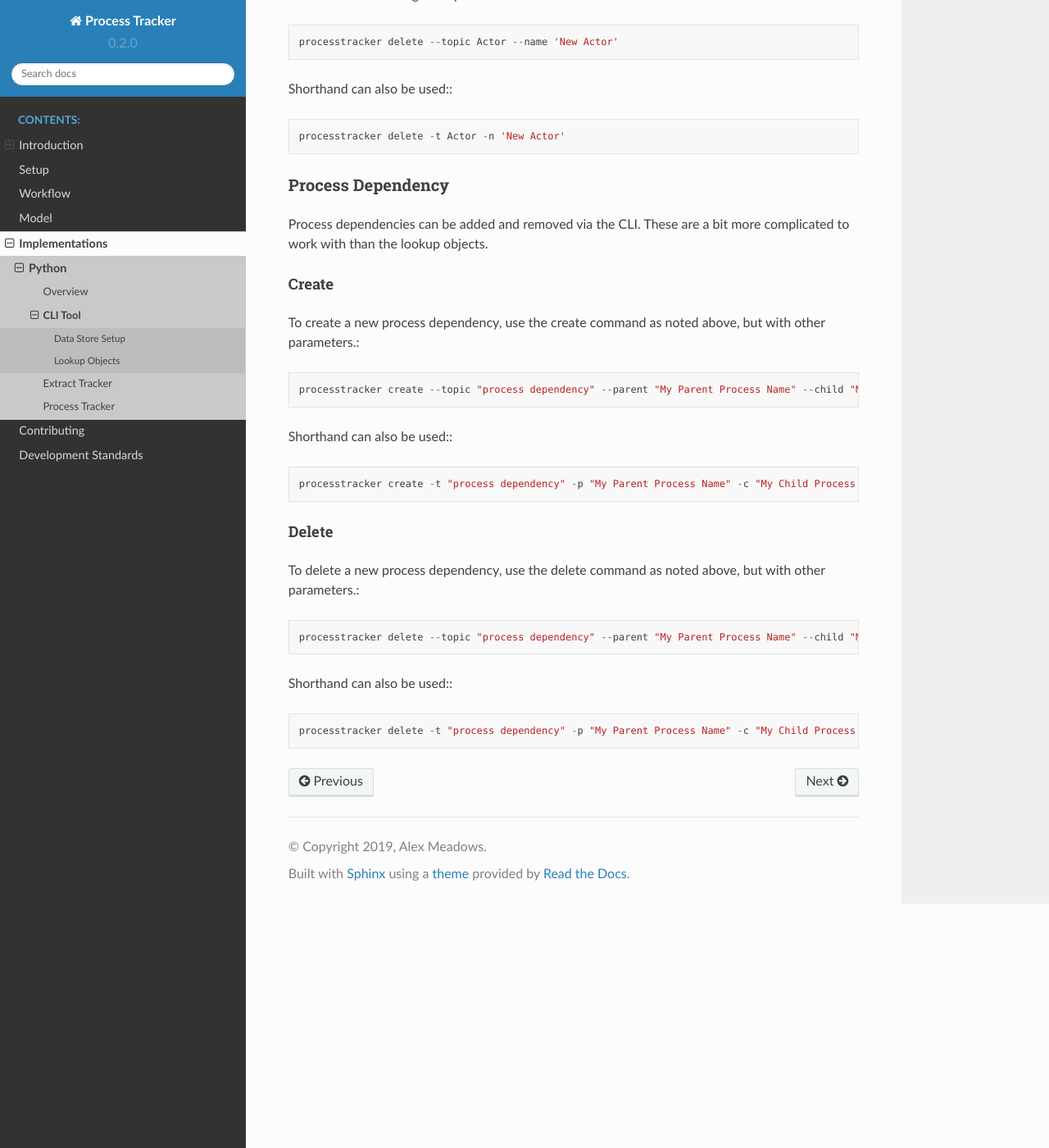
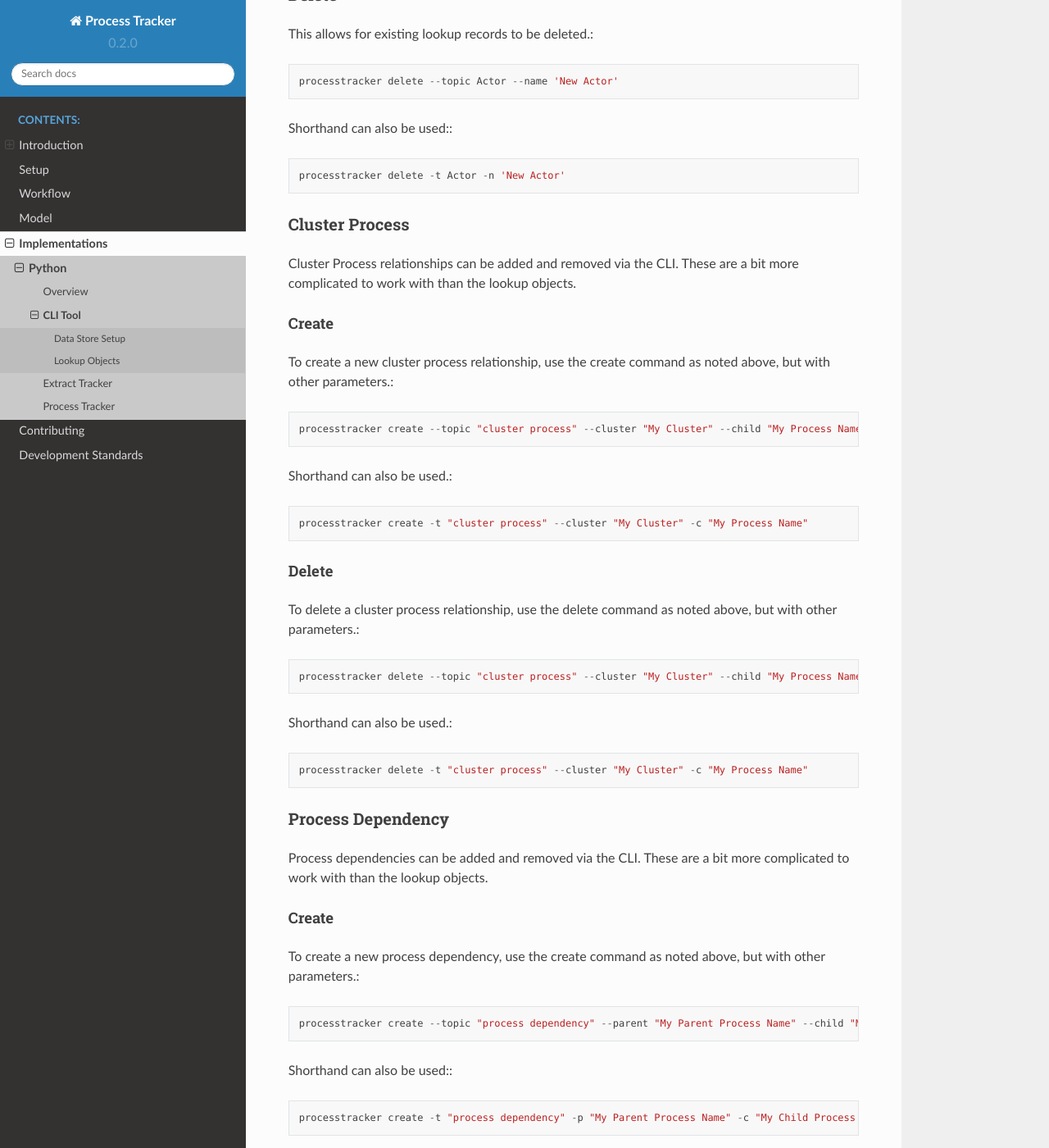
Before and after one commit to OpenDataAlex/process_tracker, a Sphinx documentation site: the page built from docs/source/python/cli.rst, in a window 1280 px wide and 1400 px high, scrolled down 1675 px. Shown: the whole window at 82% size. Built offline with Sphinx 7.4.7 and the Read the Docs theme 2.0.0, drawn with Linux system fonts in a browser that asks for light colours; some of the changed text lies outside the part shown.

```diff
--- a/docs/source/model/model.rst
+++ b/docs/source/model/model.rst
@@ -9,6 +9,7 @@ This section provides details on the data store model for ProcessTracker.
    :maxdepth: 2
 
    Actor <actor>
+   Capacity <capacity>
    Error Tracker <error>
    Extract Tracker <extract>
    Process Tracker <process>
--- a/docs/source/python/cli.rst
+++ b/docs/source/python/cli.rst
@@ -25,6 +25,8 @@ Lookup Objects
 The following lookup objects can be modified or created via the command line:
 
 * Actor
+* Cluster
+* Cluster Process
 * Error Type
 * Extract Status
 * Process Dependency
@@ -68,6 +70,35 @@ Shorthand can also be used:::
 
         processtracker delete -t Actor -n 'New Actor'
 
+Cluster Process
+---------------
+
+Cluster Process relationships can be added and removed via the CLI.  These are a bit more complicated to work with than the
+lookup objects.
+
+Create
+^^^^^^
+
+To create a new cluster process relationship, use the create command as noted above, but with other parameters.::
+
+        processtracker create --topic "cluster process" --cluster "My Cluster" --child "My Process Name"
+
+Shorthand can also be used.::
+
+        processtracker create -t "cluster process" --cluster "My Cluster" -c "My Process Name"
+
+Delete
+^^^^^^
+
+To delete a cluster process relationship, use the delete command as noted above, but with other parameters.::
+
+        processtracker delete --topic "cluster process" --cluster "My Cluster" --child "My Process Name"
+
+Shorthand can also be used.::
+
+        processtracker delete -t "cluster process" --cluster "My Cluster" -c "My Process Name"
+
+
 Process Dependency
 ------------------
 
```
Also changed, not shown: other parts of docs/source/python/cli.rst (+1 -1 lines), docs/source/model/capacity.rst (added, +61 -0 lines), docs/source/python/process_tracker.rst (+17 -6 lines).
